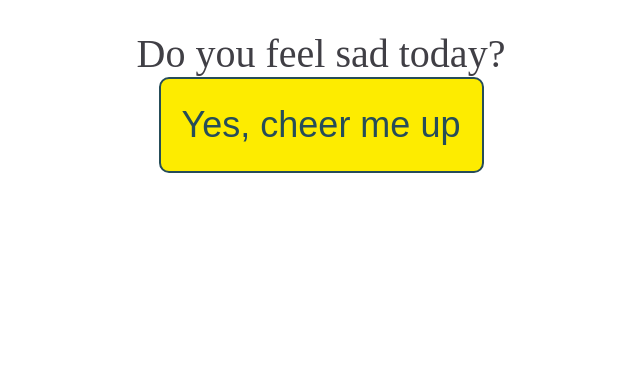
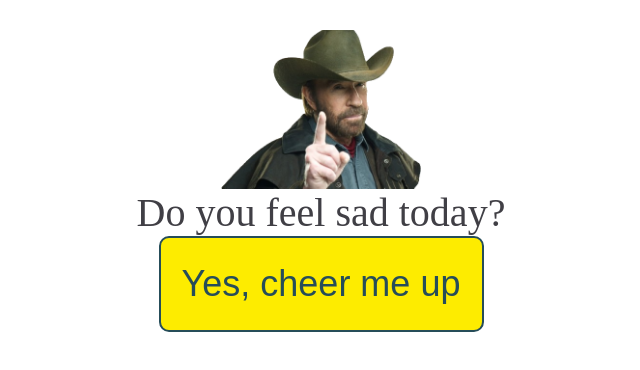
Before and after one commit to olesiaMartushkanova/cheer-me-up, a React (Create React App) app: page / in a window 1280 px wide. Shown: the top 370 px of the page, without its empty margins (319-959 px from the left). Built offline with nearby package versions, Linux system fonts and the light colour scheme; no server answers.

Commit message:
added chuck

```diff
--- a/src/App.tsx
+++ b/src/App.tsx
@@ -1,5 +1,6 @@
 import { CSSProperties, useState } from 'react';
 import { css } from '@emotion/css';
+import Chuck from './utils/chuck_norris.png';
 
 import CheerUpButton from './components/CheerUpButton/CheerUpButton';
 import Joke from './components/Joke/Joke';
@@ -16,6 +17,7 @@ const App = () => {
 
   return (
     <div style={appStyle}>
+      <img src={Chuck} style={{ width: '200px', height: 'auto' }} />
       <Title
         className={css`
            {
```
Also changed, not shown: src/utils/chuck_norris.png (added).
